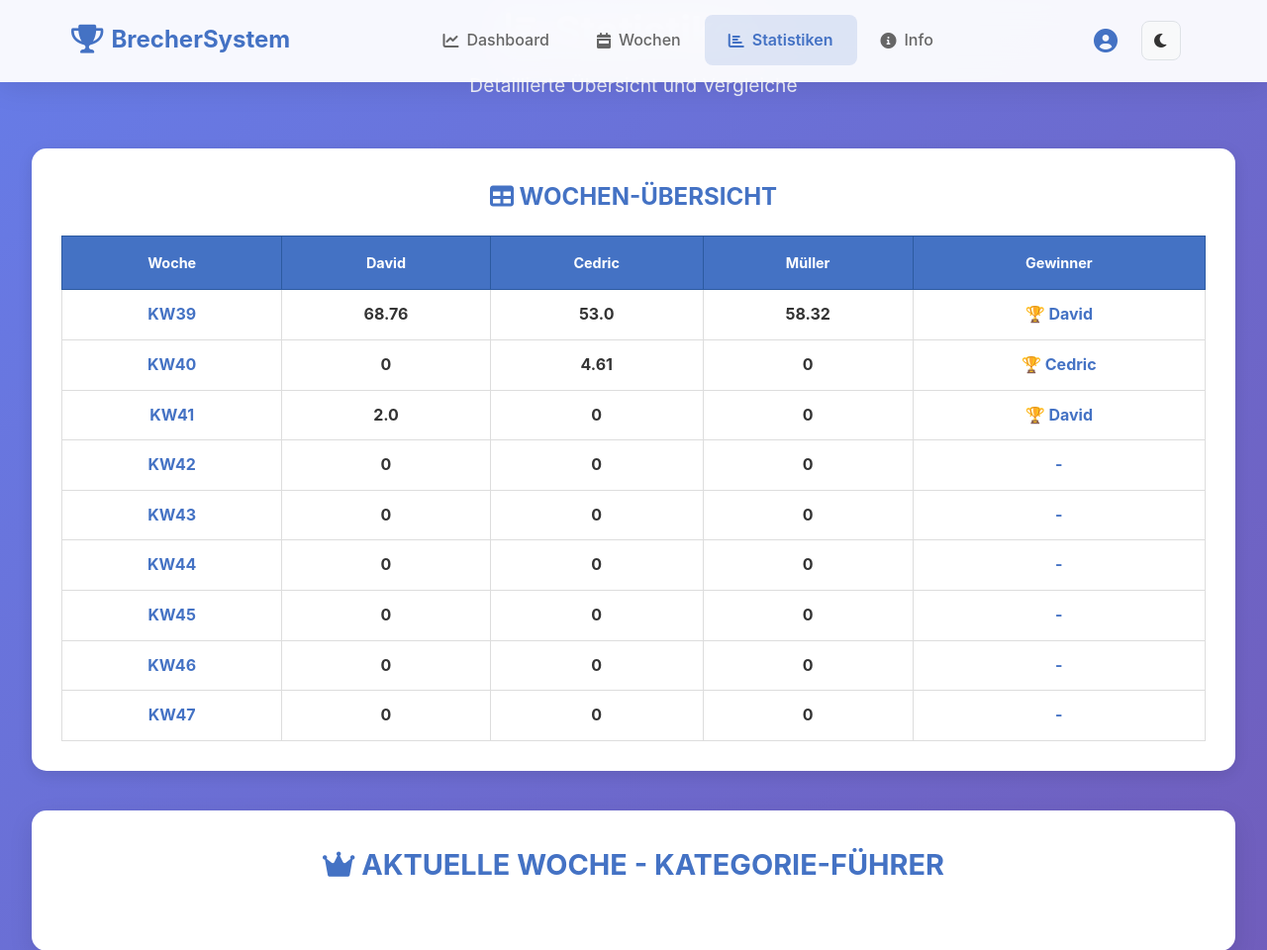
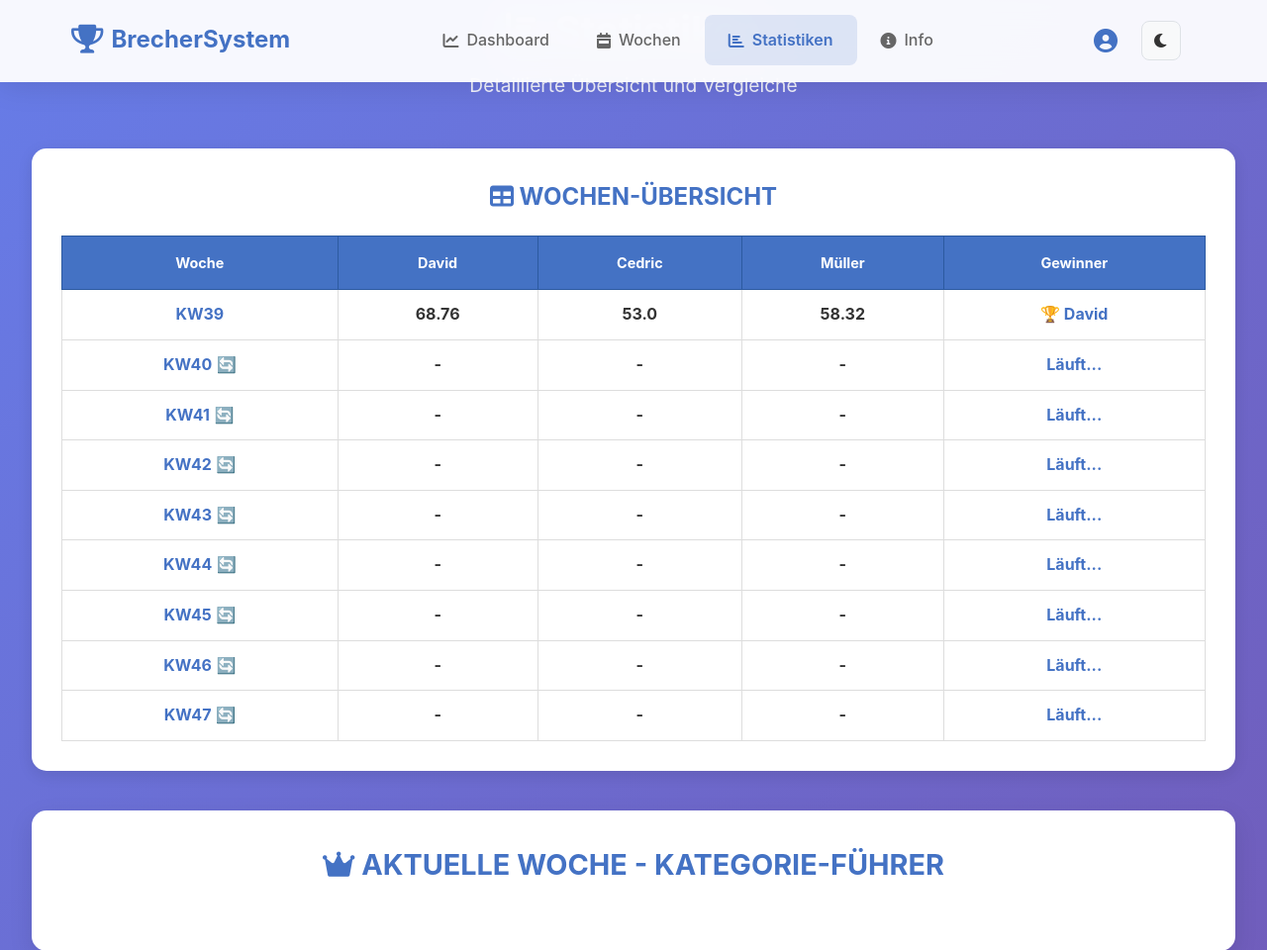
Before and after one commit to davidaleex/BrecherSystem, a Flask app: page / in a window 1280 px wide, after a click on "Statistiken". Shown: the part 117-1077 px from the top of the page at 99% size. Run offline with Flask 3, Linux system fonts and the light colour scheme; the visitor is signed in with stand-in values (Sample User, id 1); data comes from the database, SQL or seed files in the repository; some libraries are stand-ins or nearby versions.

Commit message:
Fix: Wochenübersicht zeigt laufende Wochen ohne finale Punkte
- get_weekly_overview() zeigt für laufende Wochen keine endgültigen Punkte
- Laufende Wochen werden mit '🔄 Läuft...' Status angezeigt
- Endgültige Punkte/Gewinner erst ab Sonntag 22:00 sichtbar
- Template zeigt laufende Wochen visuell anders an (mit Progress-Indikatoren)
- Konsistente Logik mit Win-Anzeige im Profil

```diff
--- a/app.py
+++ b/app.py
@@ -401,25 +401,54 @@ def get_total_scoreboard():
     return get_monthly_scoreboard()
 
 def get_weekly_overview():
-    """Erstelle Übersicht aller Wochen für Hauptseite"""
+    """Erstelle Übersicht aller Wochen für Hauptseite
+
+    WICHTIG: Für die aktuelle laufende Woche werden keine endgültigen
+    Punkte oder Gewinner angezeigt, bis das offizielle Scoreboard live geht
+    (ab Sonntag 22:00).
+    """
     overview = []
+
+    # Bestimme welche Woche aktuell im Scoreboard angezeigt wird
+    current_scoreboard_week = get_scoreboard_week()
+
     for week in get_weeks_list():
         week_key = f'KW{week}'
-        week_scores = get_weekly_scoreboard(week_key)
 
-        # Bestimme Gewinner nur wenn Punkte > 0 existieren
-        winner = None
-        if week_scores and any(score > 0 for _, score in week_scores):
-            # Finde die höchste Punktzahl
-            max_score = max(score for _, score in week_scores)
-            if max_score > 0:
-                winner = next((person, score) for person, score in week_scores if score == max_score)
+        # Für abgeschlossene Wochen: Normale Berechnung mit Punkten und Gewinnern
+        if week <= current_scoreboard_week:
+            week_scores = get_weekly_scoreboard(week_key)
 
-        overview.append({
-            'week': week,
-            'scores': {person: score for person, score in week_scores},
-            'winner': winner
-        })
+            # Bestimme Gewinner nur wenn Punkte > 0 existieren
+            winner = None
+            if week_scores and any(score > 0 for _, score in week_scores):
+                # Finde die höchste Punktzahl
+                max_score = max(score for _, score in week_scores)
+                if max_score > 0:
+                    winner = next((person, score) for person, score in week_scores if score == max_score)
+
+            overview.append({
+                'week': week,
+                'scores': {person: score for person, score in week_scores},
+                'winner': winner,
+                'is_final': True  # Woche ist abgeschlossen
+            })
+
+        # Für laufende Wochen: Zeige nur dass die Woche läuft, ohne endgültige Punkte
+        else:
+            # Erstelle leere/vorläufige Punkte für laufende Woche
+            preliminary_scores = []
+            for person in NAMES:
+                preliminary_scores.append((person, 0.0))  # Keine Punkte anzeigen
+
+            overview.append({
+                'week': week,
+                'scores': {person: 0.0 for person in NAMES},  # Keine Punkte für laufende Woche
+                'winner': None,  # Kein Gewinner für laufende Woche
+                'is_final': False,  # Woche läuft noch
+                'status': 'In Progress'  # Status-Indikator
+            })
+
     return overview
 
 def get_weeks_with_data():
--- a/templates/index.html
+++ b/templates/index.html
@@ -175,15 +175,38 @@
                         </thead>
                         <tbody>
                             {% for week_data in weekly_overview %}
-                            <tr>
+                            <tr {% if week_data.get('is_final') == False %}class="week-in-progress"{% endif %}>
                                 <td class="week-cell">
                                     <a href="/week/{{ week_data.week }}">KW{{ week_data.week }}</a>
+                                    {% if week_data.get('is_final') == False %}
+                                    <span class="progress-indicator">🔄</span>
+                                    {% endif %}
                                 </td>
-                                <td class="score-cell">{{ week_data.scores.get('David', 0) }}</td>
-                                <td class="score-cell">{{ week_data.scores.get('Cedric', 0) }}</td>
-                                <td class="score-cell">{{ week_data.scores.get('Müller', 0) }}</td>
+                                <td class="score-cell">
+                                    {% if week_data.get('is_final') == False %}
+                                    <span class="progress-score">-</span>
+                                    {% else %}
+                                    {{ week_data.scores.get('David', 0) }}
+                                    {% endif %}
+                                </td>
+                                <td class="score-cell">
+                                    {% if week_data.get('is_final') == False %}
+                                    <span class="progress-score">-</span>
+                                    {% else %}
+                                    {{ week_data.scores.get('Cedric', 0) }}
+                                    {% endif %}
+                                </td>
+                                <td class="score-cell">
+                                    {% if week_data.get('is_final') == False %}
+                                    <span class="progress-score">-</span>
+                                    {% else %}
+                                    {{ week_data.scores.get('Müller', 0) }}
+                                    {% endif %}
+                                </td>
                                 <td class="winner-cell">
-                                    {% if week_data.winner %}
+                                    {% if week_data.get('is_final') == False %}
+                                    <span class="progress-text">Läuft...</span>
+                                    {% elif week_data.winner %}
                                     🏆 {{ week_data.winner[0] }}
                                     {% else %}
                                     -
```
